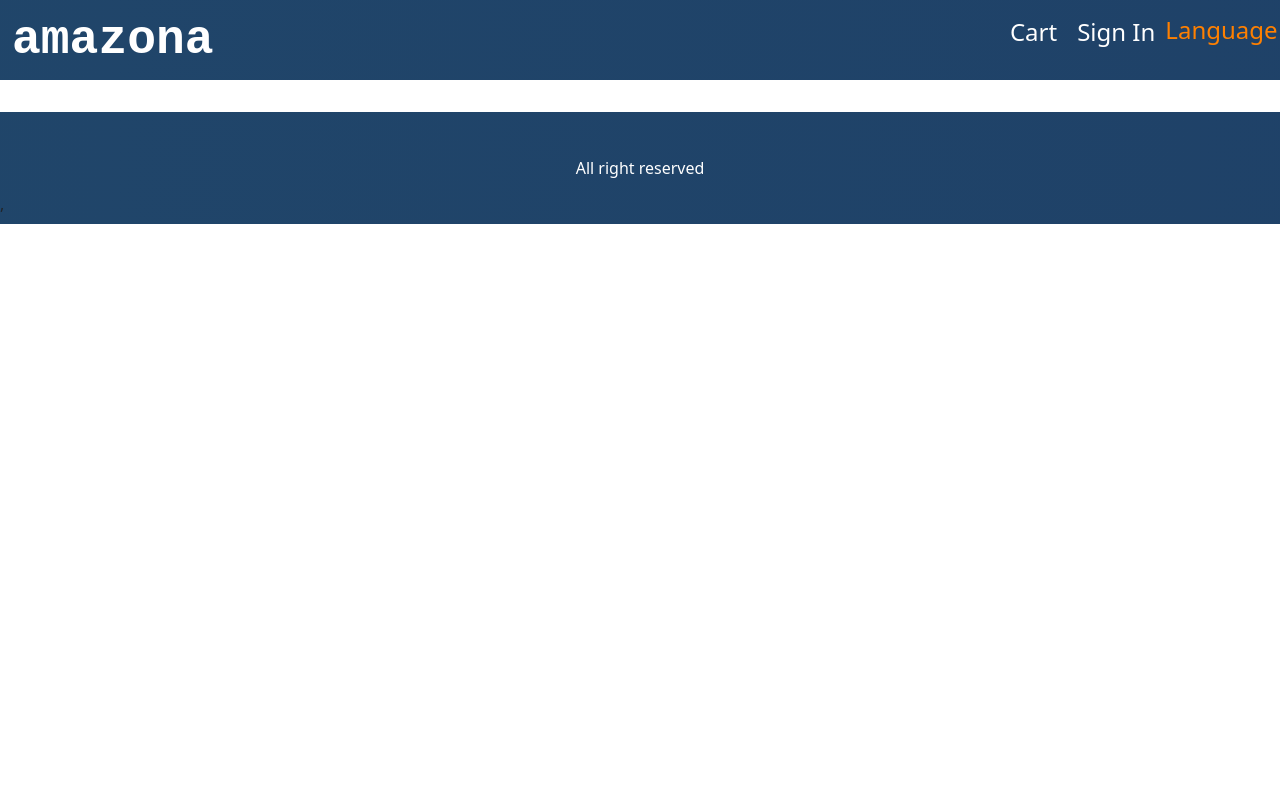
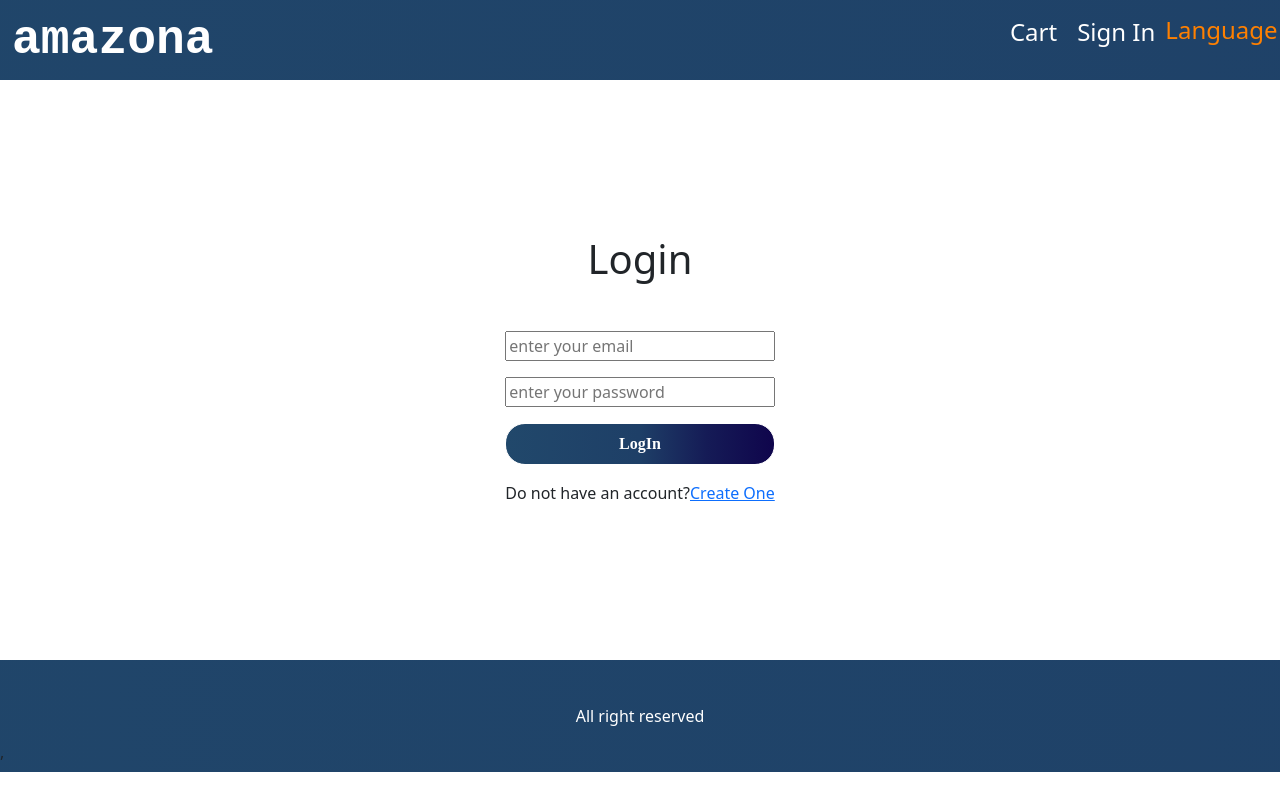
Before and after one commit to mohamedgabr78/amazona-store, a React (Create React App) app in the folder frontend/: page /login in a window 1280 px wide. Built offline with nearby package versions, Linux system fonts and the light colour scheme.

Commit message:
design login screen

```diff
--- a/frontend/src/App.js
+++ b/frontend/src/App.js
@@ -7,6 +7,7 @@ import ProductScreen from "./Components/Screens/ProductScreen";
 import Header from "./Components/Header/Header";
 import CartScreen from "./Components/Screens/CartScreen";
 import { AppLanguageContext } from "./context";
+import Login from "./Components/Screens/Login";
 
 function App() {
   const [appLanguage, setAppLanguage] = useState(2);
@@ -26,6 +27,7 @@ function App() {
             <Route path="/product/:id" component={ProductScreen}></Route>
             <Route path="/" component={HomeScreen} exact></Route>
             <Route path="/cart/:id?" component={CartScreen} exact></Route>
+            <Route path="/login" component={Login} />
           </main>
         </AppLanguageContext.Provider>
         <footer className="row d-flex justify-content-center align-items-center">
--- /dev/null
+++ b/frontend/src/Components/Screens/Login.jsx
@@ -0,0 +1,56 @@
+import { useState } from "react";
+import { Link } from "react-router-dom";
+import "./Product.scss";
+
+function Login() {
+  const [email, setEmail] = useState("");
+  const [password, setPassword] = useState("");
+
+  const submitLogin = (e) => {
+    e.preventDefault();
+  };
+
+  return (
+    <div className="login d-flex justify-content-center">
+      <form
+        onSubmit={submitLogin}
+        className="login-form row d-flex flex-column justify-content-center"
+      >
+        <h1 className="col-12 mb-5 d-flex justify-content-center">Login</h1>
+        <div className="login-input col-12 mb-3 d-flex flex-column justify-content-center">
+          <label htmlFor="email"></label>
+          <input
+            id="email"
+            placeholder="enter your email"
+            type="text"
+            required
+            onChange={(e) => {
+              setEmail(e.target.value);
+            }}
+          />
+        </div>
+        <div className="login-input col-12 mb-3 d-flex flex-column justify-content-center">
+          <label htmlFor="password"></label>
+          <input
+            id="password"
+            placeholder="enter your password"
+            type="password"
+            required
+            onChange={(e) => {
+              setPassword(e.target.value);
+            }}
+          />
+        </div>
+        <div className="login-btn col-12 mb-3 d-flex flex-column justify-content-center">
+          <button type="submit">LogIn</button>
+        </div>
+        <div className="col-12">
+          Do not have an account?
+          <Link to="/register">Create One</Link>
+        </div>
+      </form>
+    </div>
+  );
+}
+
+export default Login;
--- a/frontend/src/Components/Screens/Product.scss
+++ b/frontend/src/Components/Screens/Product.scss
@@ -53,3 +53,17 @@
     }
   }
 }
+
+.login {
+  height: 68.5vh;
+  .login-form {
+    .login-input {
+      color: white;
+    }
+    .login-btn {
+      button {
+        @include button_mix;
+      }
+    }
+  }
+}
```
